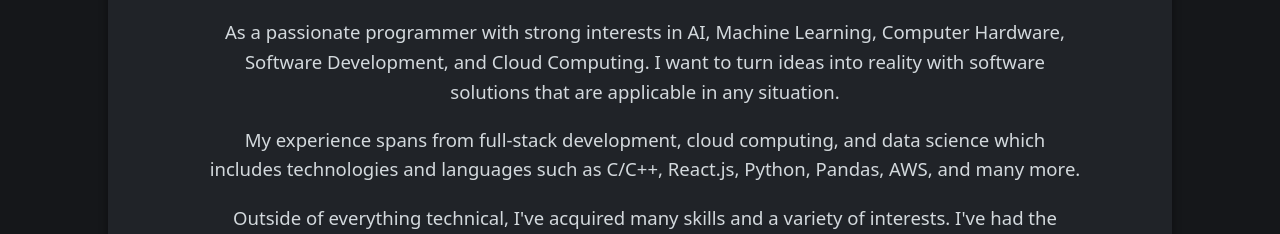
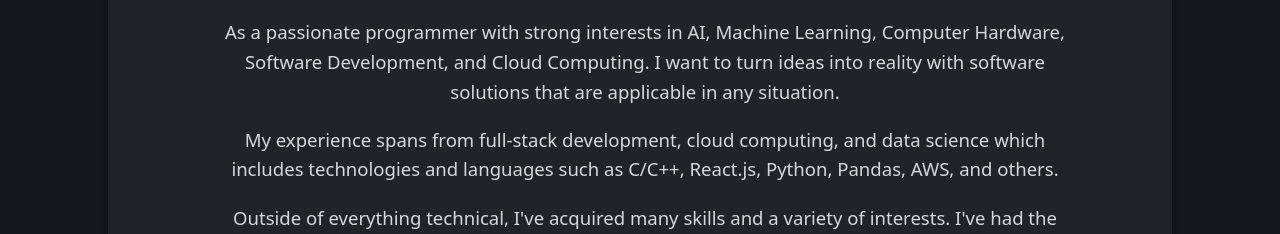
Before and after one commit to dtnguyen0/dtnguyen0.github.io, a React (Vite) app: page / in a window 1280 px wide. Shown: the part 940-1174 px from the top of the page. Built offline with nearby package versions, Linux system fonts and the light colour scheme.

Commit message:
updated resume

```diff
--- a/src/About/About.jsx
+++ b/src/About/About.jsx
@@ -9,7 +9,7 @@
         <h2>About</h2>
         <div className="about-text">
           <p>As a passionate programmer with strong interests in AI, Machine Learning, Computer Hardware, Software Development, and Cloud Computing. I want to turn ideas into reality with software solutions that are applicable in any situation.</p>
-          <p>My experience spans from full-stack development, cloud computing, and data science which includes technologies and languages such as C/C++, React.js, Python, Pandas, AWS, and many more.</p>
+          <p>My experience spans from full-stack development, cloud computing, and data science which includes technologies and languages such as C/C++, React.js, Python, Pandas, AWS, and others.</p>
           <p>Outside of everything technical, I've acquired many skills and a variety of interests. I've had the privilege of cutting hair for over 25 students—a skill I picked up as a way to connect with others. I also enjoy listening and discovering new music (fun fact: my main playlist has over 1,400 songs!), investing, staying active through workouts, experiencing different cultures, and playing/watching sports.</p>
         </div>
         <div className="div-bar"></div>
```
Also changed, not shown: 1 other file (tests, documents, lock files or other folders).
